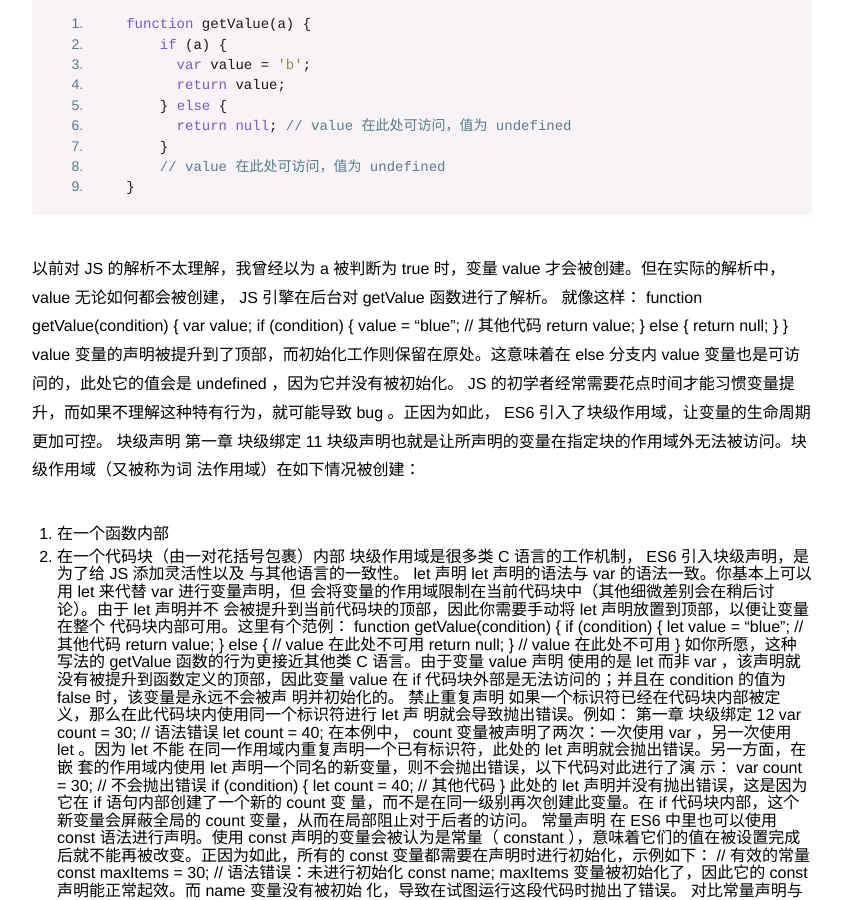
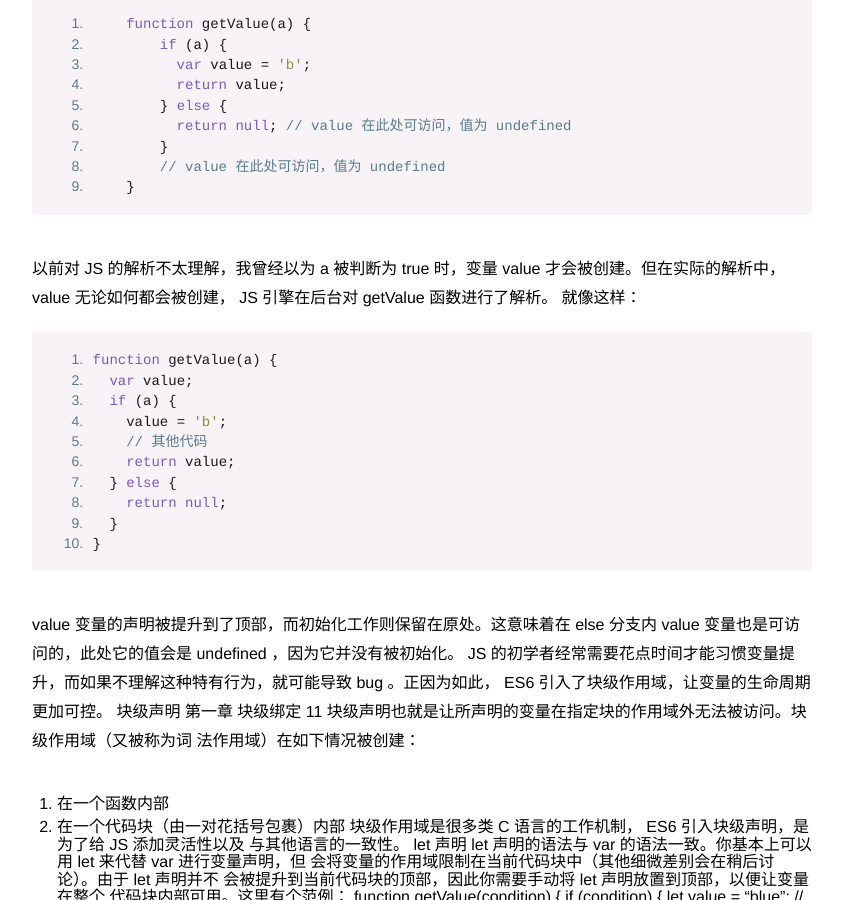
Before and after one commit to ioloveuu/ioloveuu.github.io, a Jekyll site: the page built from _posts/2016-08-01-ES6-notes.md, in a window 1280 px wide and 900 px high, scrolled down 558 px. Shown: the whole window, without its empty margins (218-1060 px from the left). Built offline with Jekyll 4.4.1, drawn with Linux system fonts in a browser that asks for light colours; nearby versions of some CDN libraries; a script that is not in the unit is left out.

Commit message:
Add files via upload

````diff
--- a/_posts/2016-08-01-ES6-notes.md
+++ b/_posts/2016-08-01-ES6-notes.md
@@ -28,16 +28,20 @@ category: blog
 
 以前对 JS 的解析不太理解，我曾经以为 a  被判断为 true 时，变量 value  才会被创建。但在实际的解析中，value 无论如何都会被创建， JS 引擎在后台对  getValue  函数进行了解析。
 就像这样：
-function getValue(condition) {
-var value;
-if (condition) {
-value = "blue";
-// 其他代码
-return value;
-} else {
-return null;
+
+```
+function getValue(a) {
+  var value;
+  if (a) {
+    value = 'b';
+    // 其他代码
+    return value;
+  } else {
+    return null;
+  }
 }
-}
+```
+
 value  变量的声明被提升到了顶部，而初始化工作则保留在原处。这意味着在  else  分支内
 value  变量也是可访问的，此处它的值会是  undefined  ，因为它并没有被初始化。
 JS 的初学者经常需要花点时间才能习惯变量提升，而如果不理解这种特有行为，就可能导致
````
